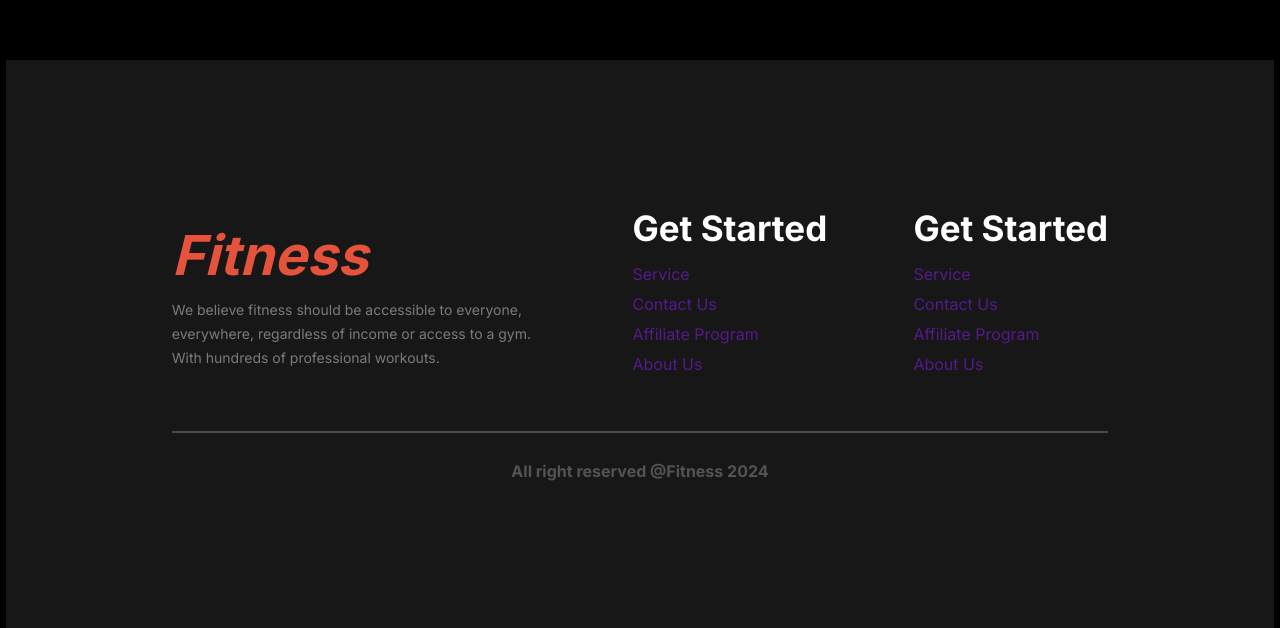
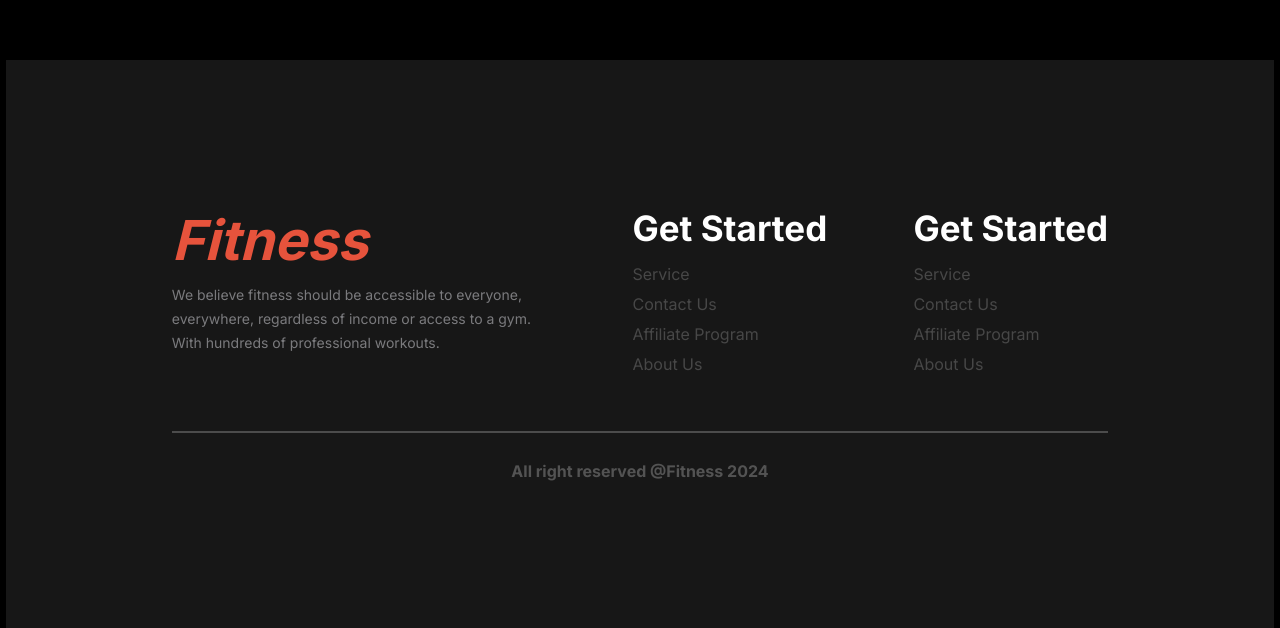
Before and after one commit to forhadch30/fitness-assignment-2, a plain HTML site: page index.html in a window 1280 px wide. Shown: the part 3413-4041 px from the top of the page. Drawn offline with nearby package versions, Linux system fonts and the light colour scheme.

Commit message:
3th commit done

```diff
--- a/css/style.css
+++ b/css/style.css
@@ -13,6 +13,7 @@ body {
     /* background-image: url('/images/cool-background.png'); */
     background-color: rgb(0, 0, 0);
 }
+
 .fitness-container nav,
 .banner-container {
     width: 77.8%;
@@ -482,6 +483,7 @@ input {
     border: none;
     padding-left: 10px;
 }
+
 ::placeholder {
     font-size: 16px;
     color: rgba(255, 255, 255, 0.685);
@@ -675,6 +677,7 @@ input[type] {
     margin-top: 8%;
     padding-top: 5%;
     padding-bottom: 5%;
+
 }
 
 .footer-content {
@@ -727,7 +730,6 @@ input[type] {
 .footer-title {
     display: flex;
     justify-content: space-between;
-    align-items: center;
 }
 
 .footer-get-started h2 {
@@ -736,6 +738,10 @@ input[type] {
 
 .footer-get-started li {
     margin-bottom: 10px;
+}
+
+.footer-get-started li>a {
+    color: rgba(128, 128, 128, 0.459);
 }
 
 .border-hr {
```
